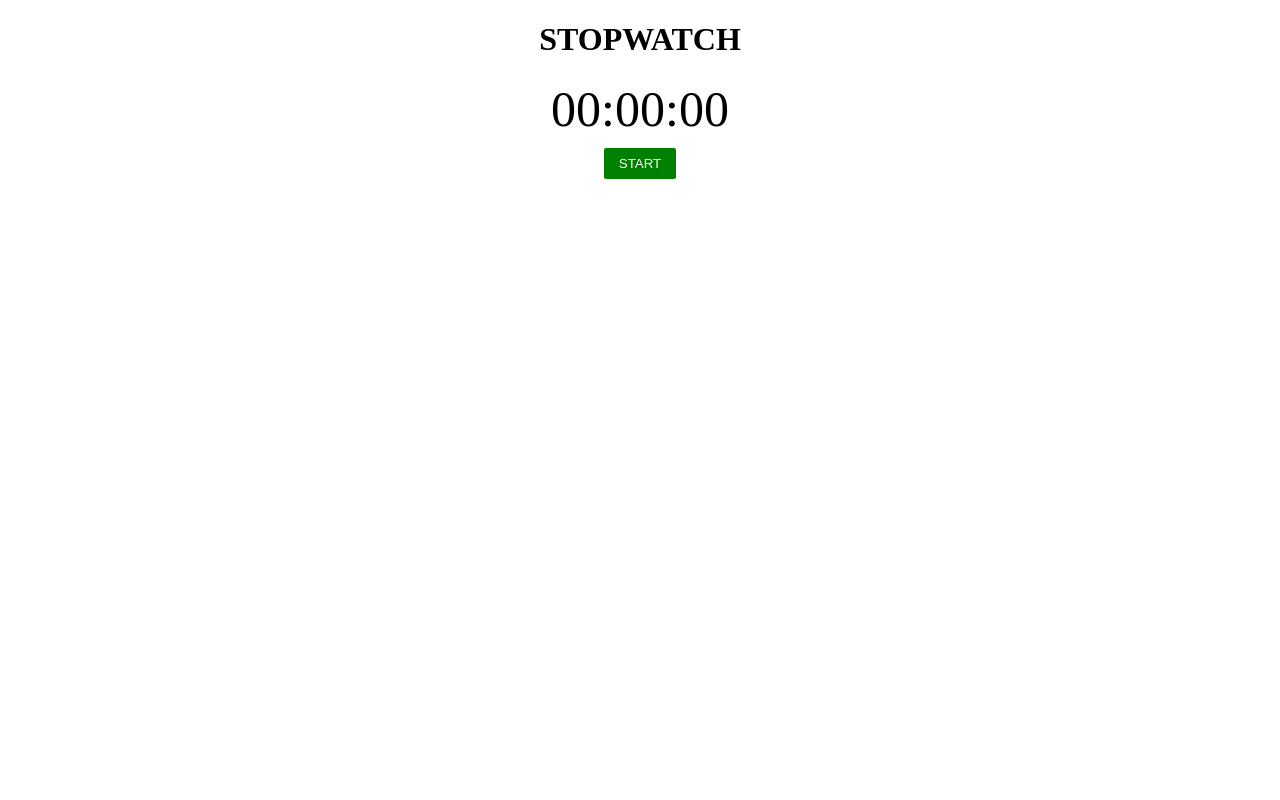
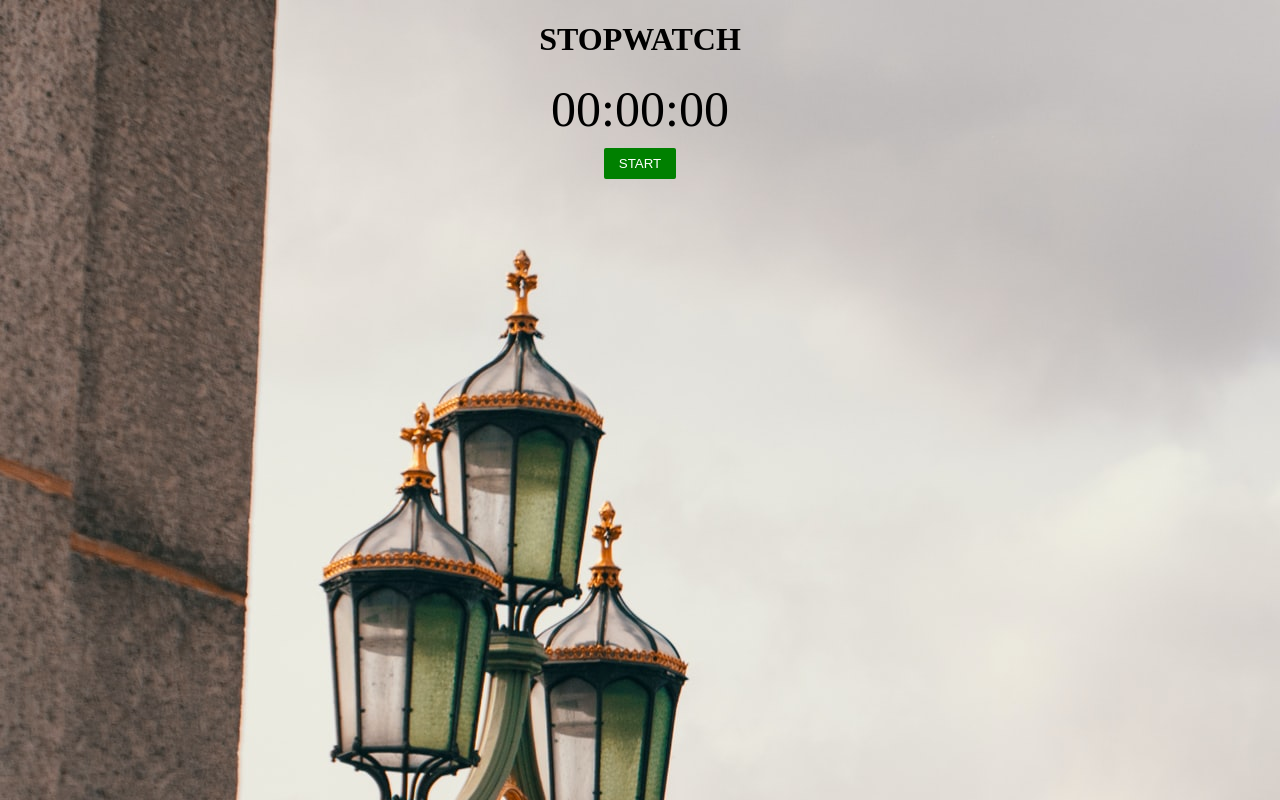
Before and after one commit to sourabhkumar27/Personal-Project, a website: page src/index.html in a window 1280 px wide. Drawn offline with Linux system fonts and the light colour scheme.

Commit message:
add big-ben image

```diff
--- a/src/styles/styles.css
+++ b/src/styles/styles.css
@@ -1,5 +1,5 @@
 body {
-    background-image: url('/src/images/time\ clock.jpg');
+    background-image: url('/src/images/big-ben.jpg');
     margin: 0;
     box-sizing: border-box;
   }
```
